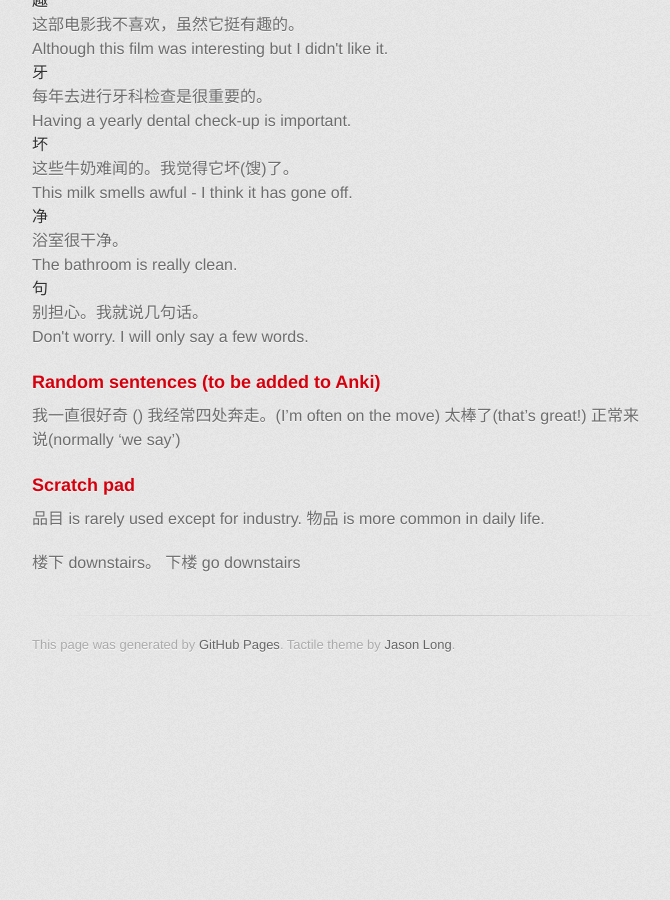
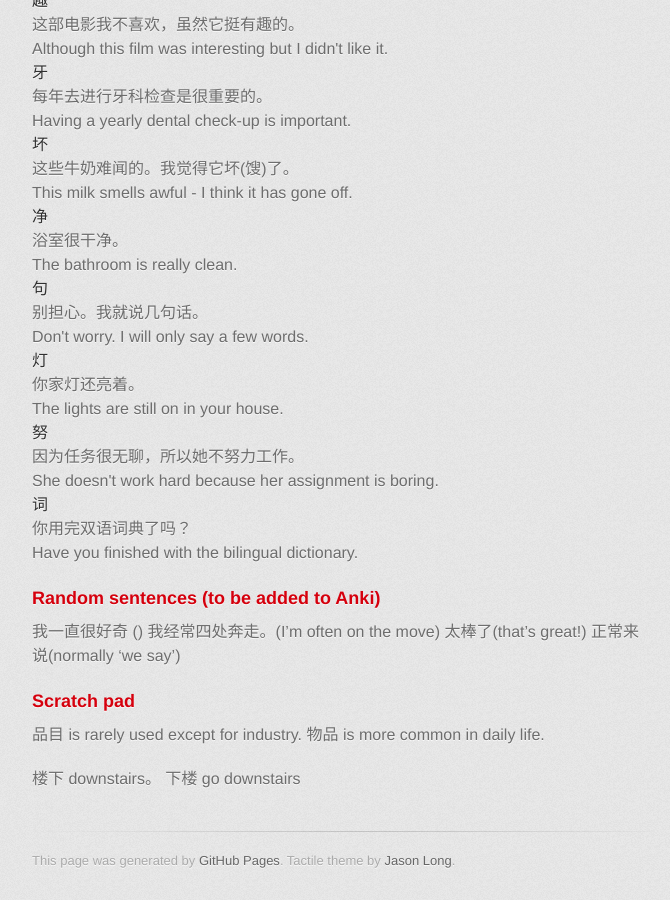
Before and after one commit to axiomiety/axiomiety.github.io, a Jekyll site: the page built from llog/mandarin.markdown, in a window 1280 px wide and 900 px high, scrolled down 14692 px. Shown: the whole window, without its empty margins (298-968 px from the left). Built offline with Jekyll 4.4.1, drawn with Linux system fonts in a browser that asks for light colours; nearby versions of some CDN libraries; some web fonts are replaced; before the commit the page ends 15376 px from its top, so only the background shows below that.

Commit message:
mandarin

```diff
--- a/llog/mandarin.markdown
+++ b/llog/mandarin.markdown
@@ -724,15 +724,15 @@ Character|Sentence|Translation
   <dt>句</dt>
   <dd>别担心。我就说几句话。</dd>
   <dd>Don't worry. I will only say a few words.</dd>
-  <dt></dt>
-  <dd></dd>
-  <dd></dd>
-  <dt></dt>
-  <dd></dd>
-  <dd></dd>
-  <dt></dt>
-  <dd></dd>
-  <dd></dd>
+  <dt>灯</dt>
+  <dd>你家灯还亮着。</dd>
+  <dd>The lights are still on in your house.</dd>
+  <dt>努</dt>
+  <dd>因为任务很无聊，所以她不努力工作。</dd>
+  <dd>She doesn't work hard because her assignment is boring.</dd>
+  <dt>词</dt>
+  <dd>你用完双语词典了吗？</dd>
+  <dd>Have you finished with the bilingual dictionary.</dd>
 </dl>
 <!--
 <dl>
```
